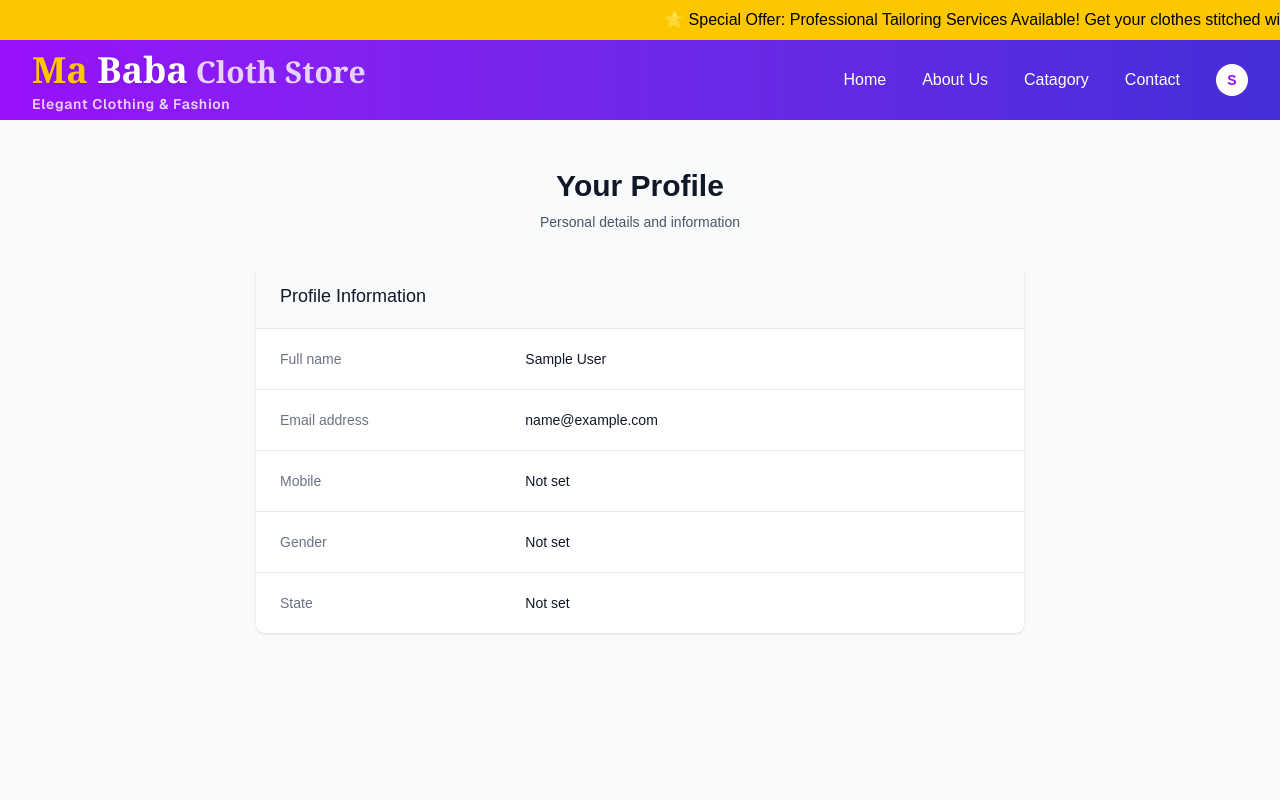
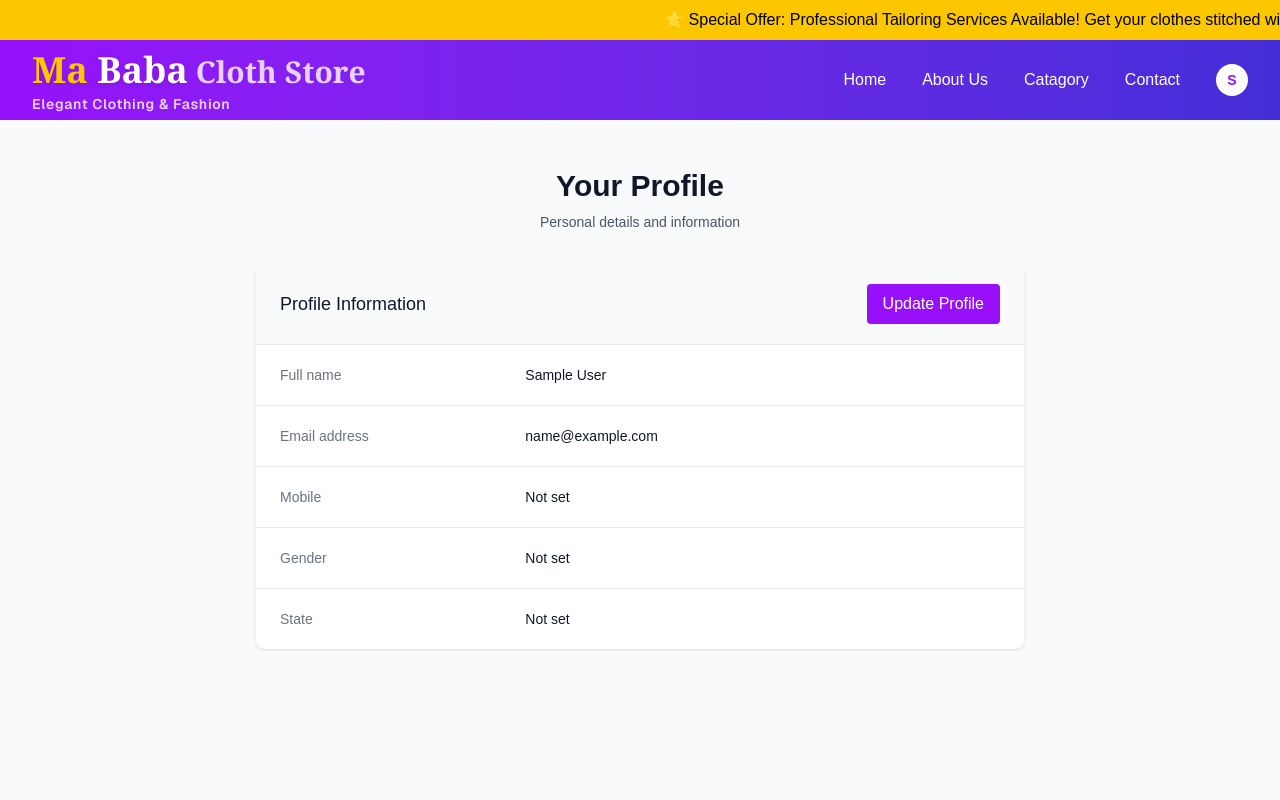
Before and after one commit to jangir-rishbh/clothing-shop, a Next.js app: page /profile in a window 1280 px wide. Shown: the top 800 px of the page. Built offline with nearby package versions, Linux system fonts and the light colour scheme; no server answers; sample sign-in values are in the browser's storage.

Commit message:
update profile lagai

```diff
--- a/app/(account)/profile/page.tsx
+++ b/app/(account)/profile/page.tsx
@@ -2,6 +2,7 @@
 
 import { useEffect } from 'react';
 import { useRouter } from 'next/navigation';
+import Link from 'next/link';
 import { useAuth } from '@/context/AuthContext';
 
 export default function ProfilePage() {
@@ -31,8 +32,16 @@ export default function ProfilePage() {
         </div>
 
         <div className="bg-white shadow overflow-hidden sm:rounded-lg">
-          <div className="px-4 py-5 sm:px-6 bg-gray-50">
+          <div className="px-4 py-5 sm:px-6 bg-gray-50 flex items-center justify-between">
             <h3 className="text-lg leading-6 font-medium text-gray-900">Profile Information</h3>
+            {session.role === 'admin' ? (
+              <Link
+                href="/admin/profile"
+                className="inline-block bg-purple-600 hover:bg-purple-700 text-white px-4 py-2 rounded"
+              >
+                Update Profile
+              </Link>
+            ) : null}
           </div>
           <div className="border-t border-gray-200 px-4 py-5 sm:p-0">
             <dl className="sm:divide-y sm:divide-gray-200">
```
